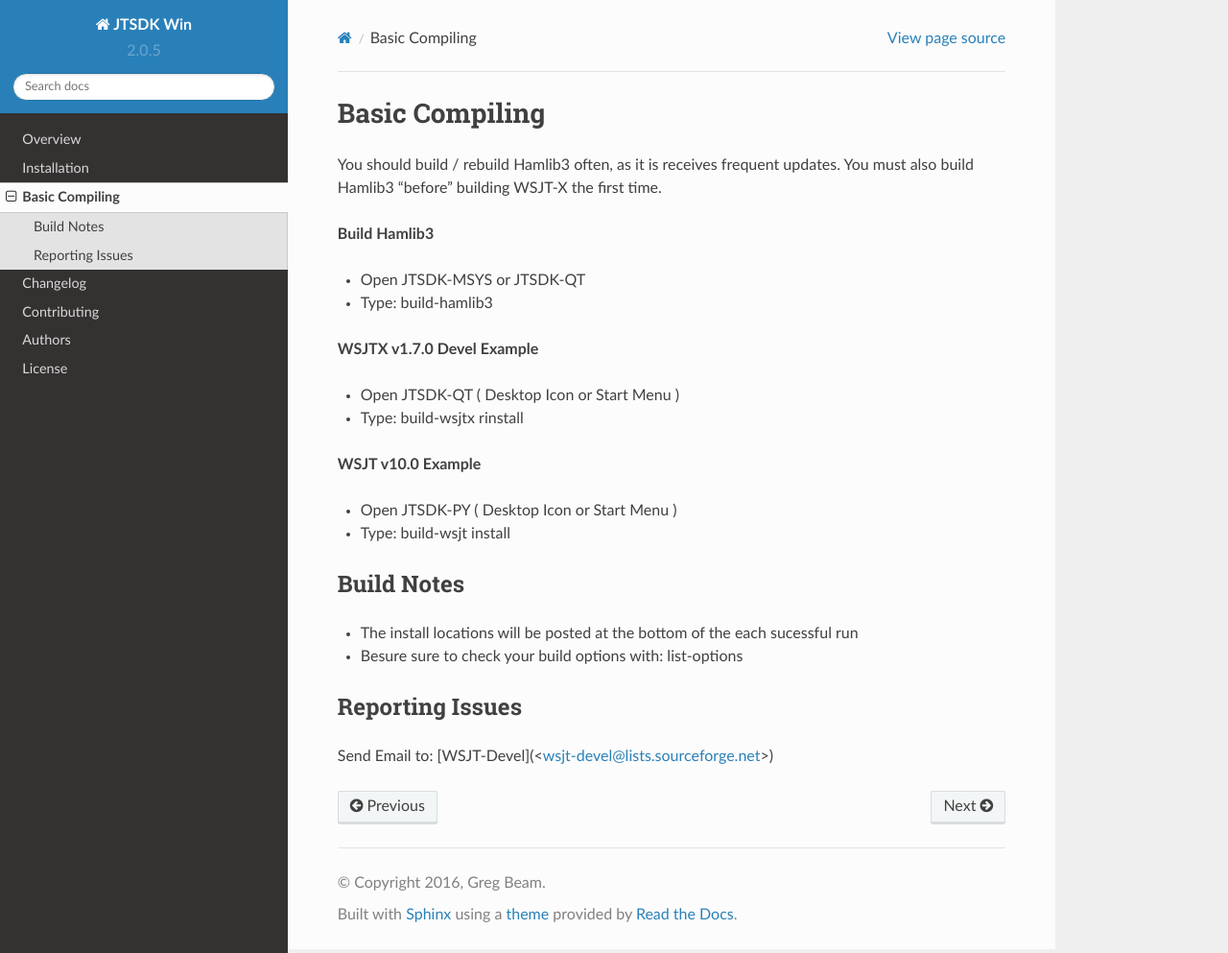
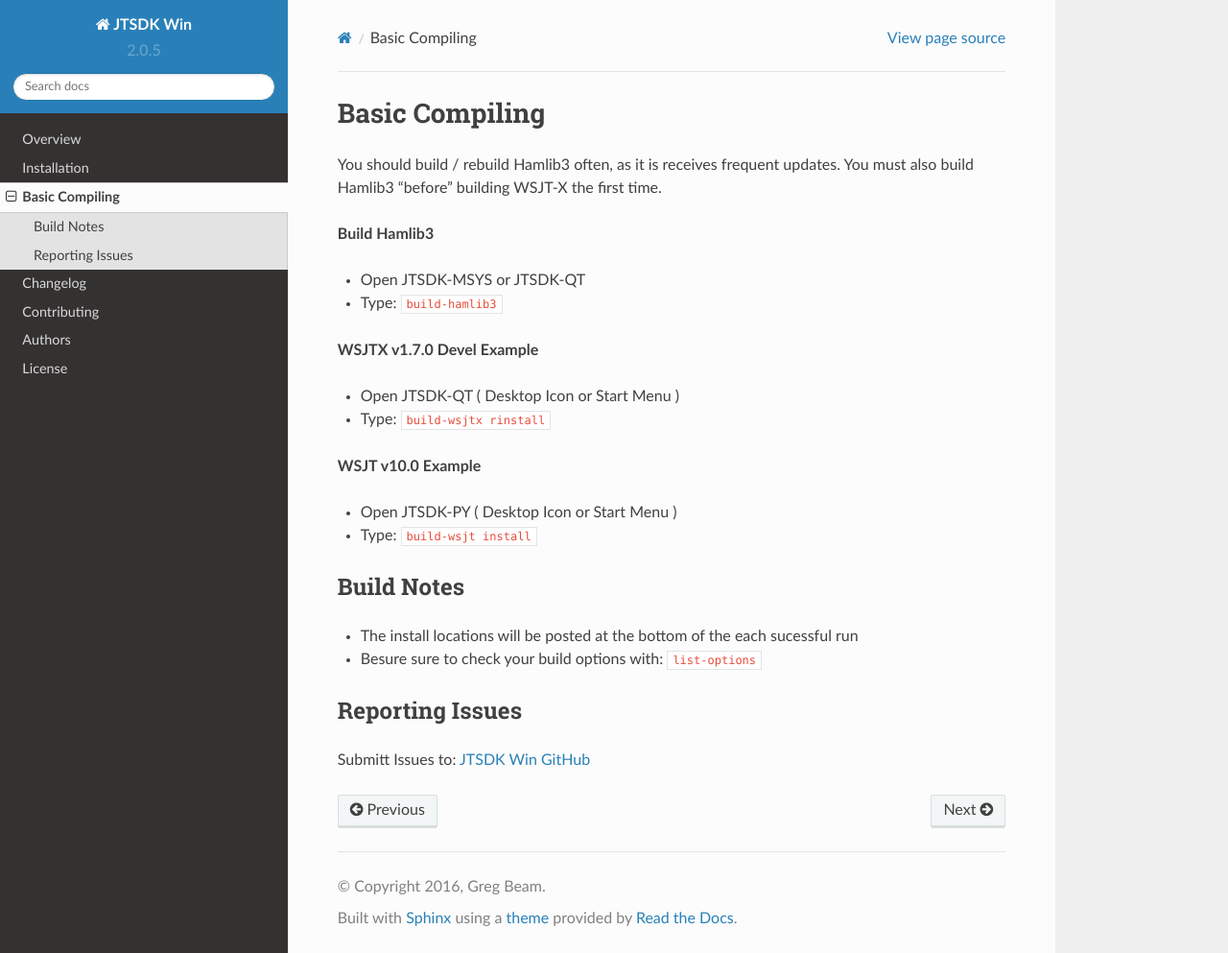
Before and after one commit to JTSDK/jtsdk-win, a Sphinx documentation site: the page built from docs/source/basiccompiling.rst, in a window 1280 px wide and 993 px high. Shown: the whole window at 96% size. Built offline with Sphinx 7.4.7 and the Read the Docs theme 2.0.0, drawn with Linux system fonts in a browser that asks for light colours.

Commit message:
Update basic compiling link section

```diff
--- a/docs/source/basiccompiling.rst
+++ b/docs/source/basiccompiling.rst
@@ -7,27 +7,28 @@
 **Build Hamlib3**
 
 * Open JTSDK-MSYS or JTSDK-QT
-* Type: build-hamlib3
+* Type: :code:`build-hamlib3`
 
 **WSJTX v1.7.0 Devel Example**
 
 * Open JTSDK-QT ( Desktop Icon or Start Menu )
-* Type: build-wsjtx rinstall
+* Type: :code:`build-wsjtx rinstall`
 
 **WSJT v10.0 Example**
 
 * Open JTSDK-PY ( Desktop Icon or Start Menu )
-* Type: build-wsjt install
-
+* Type: :code:`build-wsjt install`
 
 Build Notes
 ^^^^^^^^^^^
 
 * The install locations will be posted at the bottom of the each sucessful run
-* Besure sure to check your build options with: list-options
+* Besure sure to check your build options with: :code:`list-options`
 
 
 Reporting Issues
 ^^^^^^^^^^^^^^^^
 
-Send Email to: [WSJT-Devel](<wsjt-devel@lists.sourceforge.net>)
+Submitt Issues to: `JTSDK Win GitHub`_
+
+.. _JTSDK Win GitHub: https://github.com/KI7MT/jtsdk-win/issues
```
